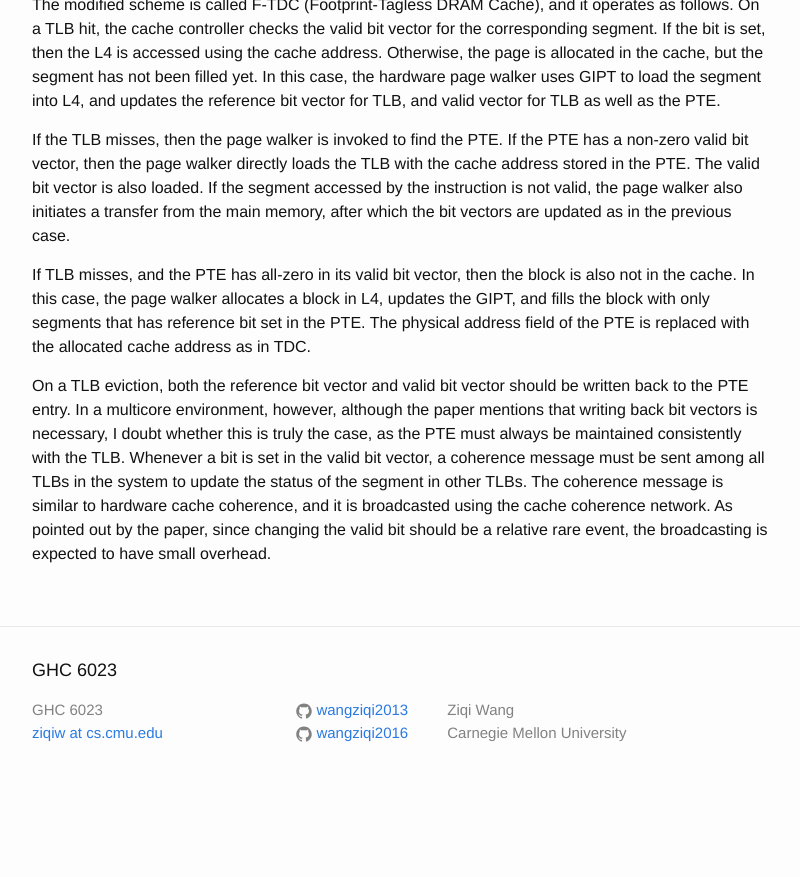
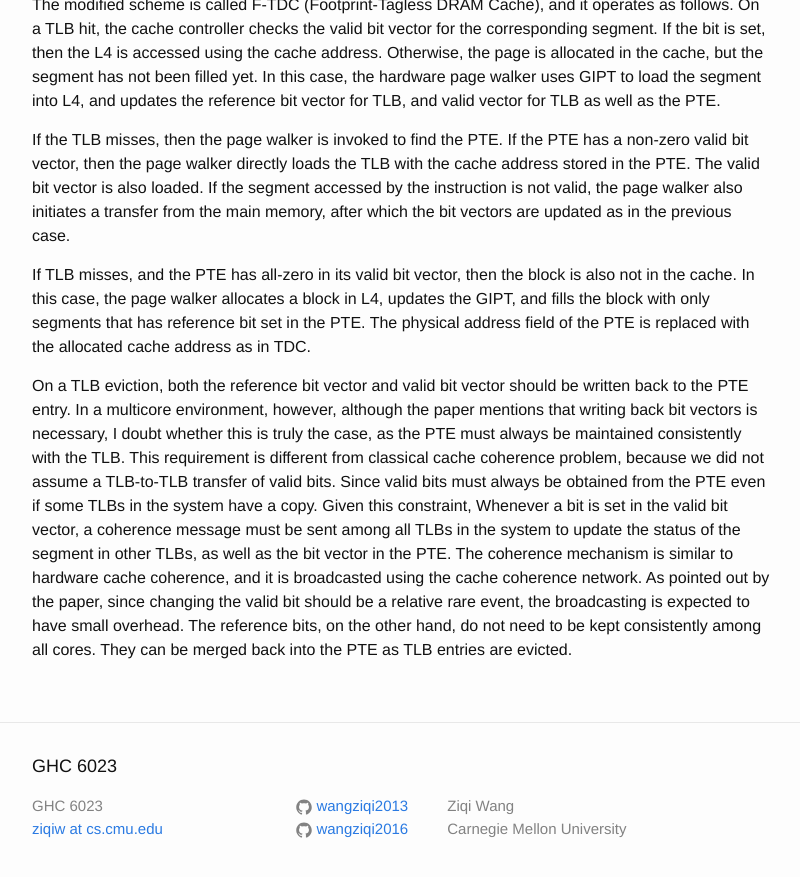
Before and after one commit to wangziqi2013/wangziqi2013.github.io, a Jekyll site: the page built from _posts/2018-06-16-Footprint-Caching.markdown, in a window 1280 px wide and 900 px high, scrolled down 1600 px. Shown: the top 877 px of the window, without its empty margins (238-1038 px from the left). Built offline with Jekyll 4.4.1, drawn with Linux system fonts in a browser that asks for light colours; before the commit the page ends 2404 px from its top, so only the background shows below that.

Commit message:
Adding more coherence

```diff
--- a/_posts/2018-06-16-Footprint-Caching.markdown
+++ b/_posts/2018-06-16-Footprint-Caching.markdown
@@ -74,7 +74,11 @@ set in the PTE. The physical address field of the PTE is replaced with the alloc
 
 On a TLB eviction, both the reference bit vector and valid bit vector should be written back to the PTE entry. In a multicore
 environment, however, although the paper mentions that writing back bit vectors is necessary, I doubt whether this is truly
-the case, as the PTE must always be maintained consistently with the TLB. Whenever a bit is set in the valid bit vector,
-a coherence message must be sent among all TLBs in the system to update the status of the segment in other TLBs. The coherence
-message is similar to hardware cache coherence, and it is broadcasted using the cache coherence network. As pointed out by
-the paper, since changing the valid bit should be a relative rare event, the broadcasting is expected to have small overhead.
+the case, as the PTE must always be maintained consistently with the TLB. This requirement is different from classical cache
+coherence problem, because we did not assume a TLB-to-TLB transfer of valid bits. Since valid bits must always be obtained from
+the PTE even if some TLBs in the system have a copy. Given this constraint, Whenever a bit is set in the valid bit vector,
+a coherence message must be sent among all TLBs in the system to update the status of the segment in other TLBs, as well as
+the bit vector in the PTE. The coherence mechanism is similar to hardware cache coherence, and it is broadcasted using the
+cache coherence network. As pointed out by the paper, since changing the valid bit should be a relative rare event, the
+broadcasting is expected to have small overhead. The reference bits, on the other hand, do not need to be kept consistently
+among all cores. They can be merged back into the PTE as TLB entries are evicted.
```
